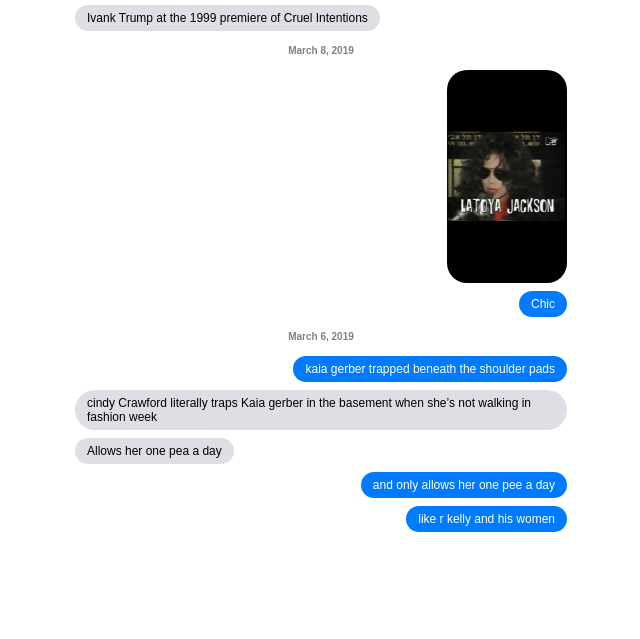
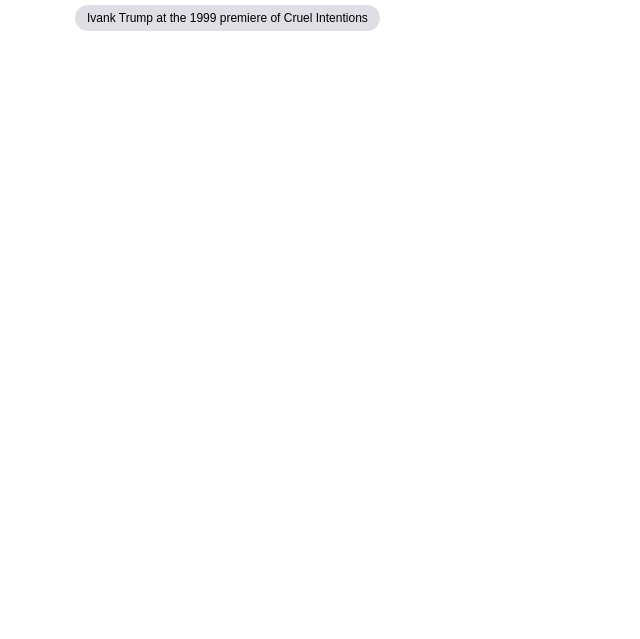
Before and after one commit to churchofself/churchofself.github.io, a plain HTML site: page index.html in a window 1280 px wide. Shown: the part 679-1318 px from the top of the page, without its empty margins (319-959 px from the left). After the commit the page ends 822 px from the top, so only its background shows below. Drawn offline with Linux system fonts and the light colour scheme.

Commit message:
trash removal

```diff
--- a/index.html
+++ b/index.html
@@ -117,21 +117,6 @@ and (-webkit-min-device-pixel-ratio: 2){
 <div class="gray">Ivank Trump at the 1999 premiere of Cruel Intentions</div>
 <div>
 
-<div class="date">March 8, 2019</div>
-<div class="text">
-<img class="blue-img" src="img/latoya.jpeg" />
-<div class="blue">Chic</div>
-<div>
-
-<div class="date">March 6, 2019</div>
-<div class="text">
-<div class="blue">kaia gerber trapped beneath the shoulder pads</div>
-<div class="gray">cindy Crawford literally traps Kaia gerber in the basement when she’s not walking in fashion week</div>
-<div class="gray">Allows her one pea a day</div>
-<div class="blue">and only allows her one pee a day</div>
-<div class="blue">like r kelly and his women</div>
-<div>
-
 <footer></footer>
 </div>
 </body>
```
